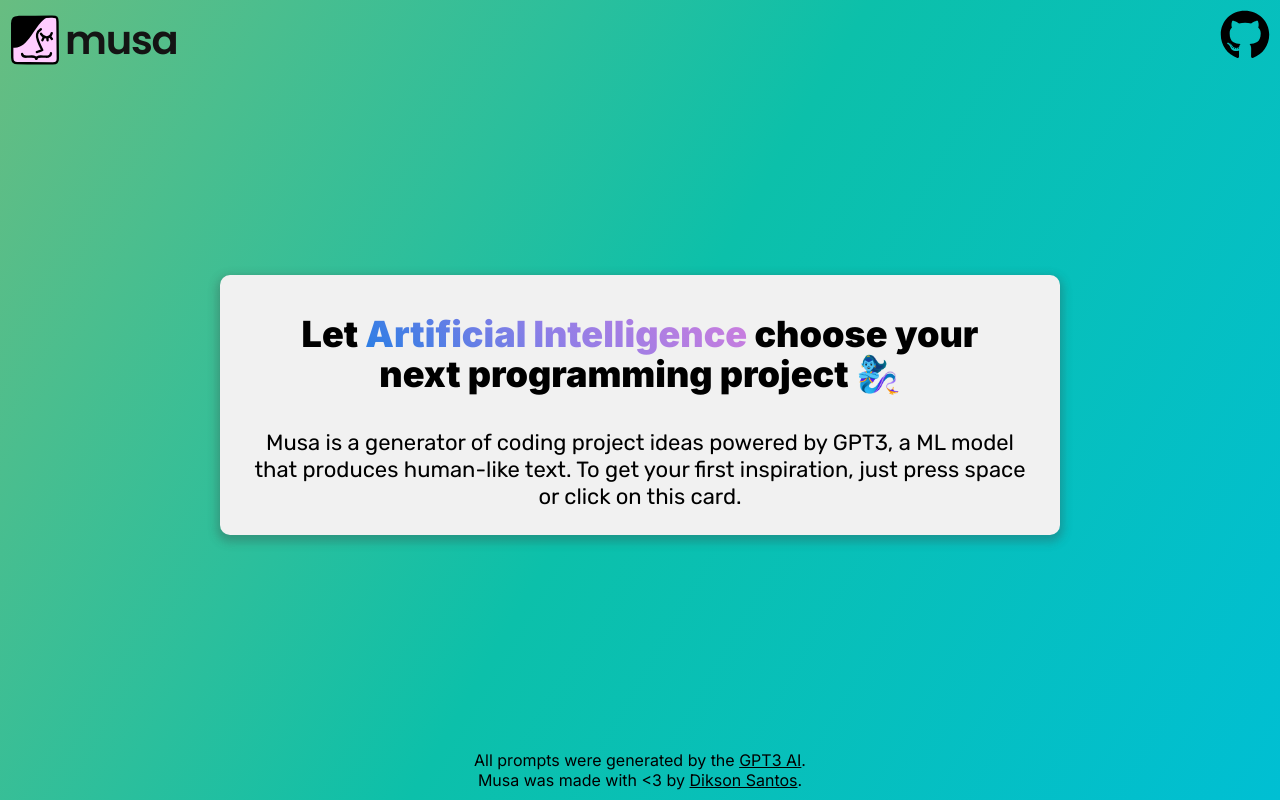
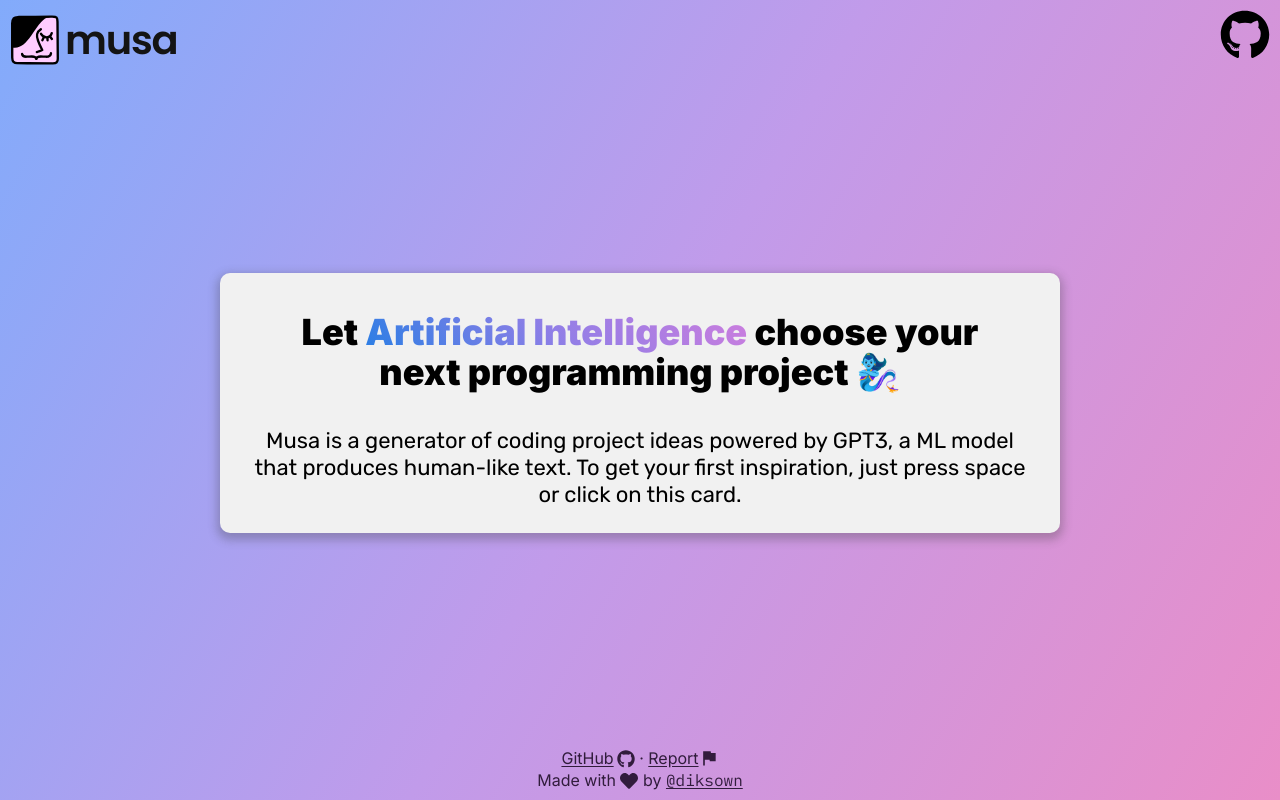
Before and after one commit to diksown/musa, a React (Create React App) app in the folder frontend/: page / in a window 1280 px wide. Built offline with nearby package versions, Linux system fonts and the light colour scheme; what knuth-shuffle-seeded would draw is missing.

Commit message:
👢 rewrite footer

```diff
--- a/frontend/public/index.html
+++ b/frontend/public/index.html
@@ -17,6 +17,10 @@
       href="https://fonts.googleapis.com/css2?family=Inter:wght@400;600;900&family=Poppins:wght@500;600&family=Rubik&display=swap"
       rel="stylesheet"
     />
+    <link
+      href="https://fonts.googleapis.com/css2?family=IBM+Plex+Mono&display=swap"
+      rel="stylesheet"
+    />
     <script
       async
       src="https://www.googletagmanager.com/gtag/js?id=G-GPPQ3TEHCE"
@@ -29,7 +33,7 @@
       gtag("js", new Date());
       gtag("config", "G-GPPQ3TEHCE");
     </script>
-    <title>Musa | Discover AI-generated programming project ideas</title>
+    <title>Musa</title>
   </head>
   <body>
     <noscript>You need to enable JavaScript to run this app.</noscript>
--- a/frontend/src/Components/Footer.css
+++ b/frontend/src/Components/Footer.css
@@ -1,4 +1,7 @@
+@import url("https://fonts.googleapis.com/css2?family=IBM+Plex+Mono&display=swap");
+
 .Footer {
+  color: rgb(49, 28, 60);
   font-size: 16px;
   margin: 20px 10px 10px;
   text-align: center;
@@ -6,4 +9,13 @@
 
 .Footer a {
   color: inherit;
+  text-underline-offset: 2px;
 }
+
+.Footer > * {
+  margin-top: 2px;
+}
+
+.GithubProfile {
+  font-family: "IBM Plex Mono", monospace;
+}
--- a/frontend/src/Components/Footer.js
+++ b/frontend/src/Components/Footer.js
@@ -1,25 +1,40 @@
 import "./Footer.css";
+import { MdFlag } from "react-icons/md";
+import { FaGithub, FaHeart } from "react-icons/fa";
 
 const Footer = () => {
   return (
     <div className="Footer">
       <div>
-        All prompts were generated by the{" "}
+        <a href="https://github.com/diksown/musa">
+          GitHub
+          <FaGithub
+            size={18}
+            style={{ verticalAlign: "bottom", marginLeft: "3px" }}
+          />
+        </a>{" "}
+        ·{" "}
         <a
-          href="https://en.wikipedia.org/wiki/GPT-3"
+          href="https://github.com/diksown/musa/blob/main/docs/REPORTING.md"
           target="_blank"
           rel="noreferrer"
         >
-          GPT3 AI
-        </a>
-        .
+          <span className="Report">
+            Report
+            <MdFlag size={20} style={{ verticalAlign: "bottom" }} />
+          </span>
+        </a>{" "}
       </div>
       <div>
-        Musa was made with &lt;3 by{" "}
-        <a href="https://github.com/diksown" target="_blank" rel="noreferrer">
-          Dikson Santos
-        </a>
-        .
+        Made with <FaHeart size={18} style={{ verticalAlign: "bottom" }} /> by{" "}
+        <a
+          class="GithubProfile"
+          href="https://github.com/diksown"
+          target="_blank"
+          rel="noreferrer"
+        >
+          @diksown
+        </a>{" "}
       </div>
     </div>
   );
--- a/frontend/src/Components/Navbar.js
+++ b/frontend/src/Components/Navbar.js
@@ -1,6 +1,5 @@
 import "./Navbar.css";
 import { FaGithub } from "react-icons/fa";
-import { IconContext } from "react-icons";
 import MusaLogoImg from "../Assets/Images/musa_logo";
 
 const MusaImg = () => {
@@ -25,13 +24,7 @@ const MusaLogo = () => {
 };
 
 const GithubIcon = () => {
-  return (
-    <IconContext.Provider value={{ size: "50px" }}>
-      <div>
-        <FaGithub />
-      </div>
-    </IconContext.Provider>
-  );
+  return <FaGithub size="50" />;
 };
 
 const GithubButton = () => {
--- a/frontend/src/Utils/gradient.js
+++ b/frontend/src/Utils/gradient.js
@@ -6,9 +6,10 @@ const genColor = (hue, chr, luminance) => {
 
 const generateGradient = () => {
   // Yellow-ish gradients don't look good
-  const minHue = 150;
-  const maxHue = 360;
-  const randomHue = Math.floor(Math.random() * (maxHue - minHue)) + minHue;
+  // const minHue = 150;
+  // const maxHue = 360;
+  // const randomHue = Math.floor(Math.random() * (maxHue - minHue)) + minHue;
+  const randomHue = 280;
   const deltaHue = 60;
   const chr = 45;
   const luminance = 70;
```
Also changed, not shown: 2 other files (tests, documents, lock files or other folders).
